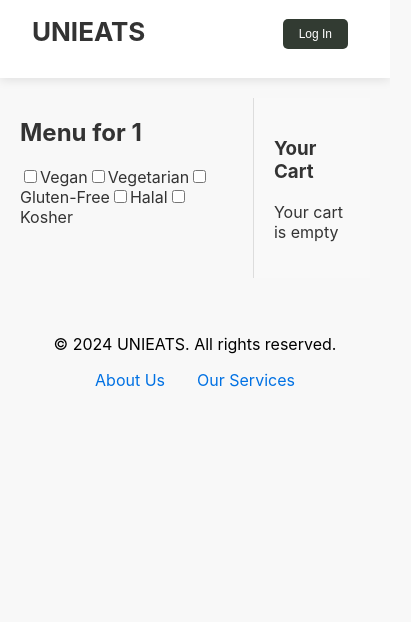
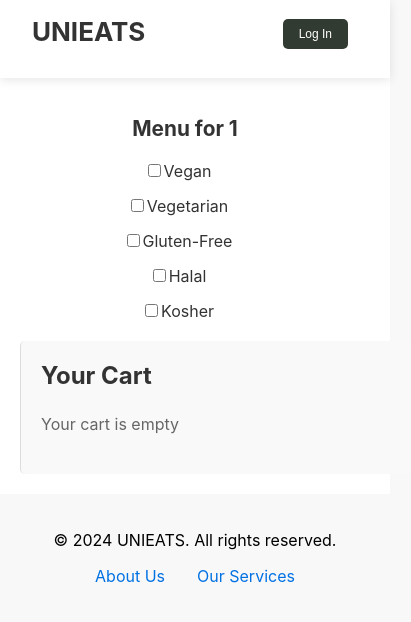
Before and after one commit to RohanChhika/UniEats_Frontend, a React (Create React App) app: page /restaurant/1 in a window 390 px wide. Shown: the top 622 px of the page, 411 px wide, since content can reach past the window. Built offline with nearby package versions, Linux system fonts and the light colour scheme.

Commit message:
menu css-1

```diff
--- a/src/App.css
+++ b/src/App.css
@@ -353,7 +353,124 @@ input[type="text"] {
 }
 
 
-@media (max-width: 768px) {
+/* Manu Page */
+.menu-page-container {
+  display: flex;
+  justify-content: space-between;
+  align-items: flex-start;
+  padding: 20px;
+  gap: 20px;
+  background-color: #ffffff;
+}
+
+.menu-items {
+  width: 70%;
+  margin: 0 auto;
+  text-align: center;
+}
+
+.Heading{
+  font-size: 2rem;
+  margin-bottom: 20px;
+
+}
+
+.menu-item {
+  background-color: #f9f9f9;
+  border: 1px solid #ddd;
+  padding: 15px;
+  border-radius: 5px;
+  margin-bottom: 20px;
+  transition: transform 0.2s ease, box-shadow 0.2s ease;
+}
+
+.menu-item:hover {
+  transform: translateY(-5px);
+  box-shadow: 0 4px 10px rgba(0, 0, 0, 0.1);
+}
+
+.menu-item h3 {
+  margin: 0;
+  font-size: 1.5rem;
+  color: #333;
+}
+
+.menu-item p {
+  margin: 10px 0;
+  color: #666;
+}
+
+.menu-items div {
+  display: flex;
+  justify-content: center;
+  gap: 15px;
+  margin-top: 20px;
+}
+
+.menu-items label {
+  margin-right: 15px;
+  font-size: 1rem;
+  color: #333;
+}
+
+.cart-container {
+  width: 25%;
+  padding: 20px;
+  background-color: #f9f9f9;
+  border-left: 1px solid #ddd;
+  position: sticky;
+  top: 20px;
+  height: fit-content;
+  border-radius: 5px;
+}
+
+.cart-container h3 {
+  margin-top: 0;
+  font-size: 1.5rem;
+  color: #333;
+}
+
+.cart-container ul {
+  list-style-type: none;
+  padding: 0;
+}
+
+.cart-container li {
+  display: flex;
+  justify-content: space-between;
+  margin-bottom: 10px;
+  font-size: 1rem;
+  color: #333;
+}
+
+.cart-container button {
+  background-color: #0075fa;
+  border: none;
+  color: white;
+  padding: 5px 10px;
+  font-size: 0.9rem;
+  cursor: pointer;
+  border-radius: 3px;
+  transition: background-color 0.3s ease;
+}
+
+.cart-container button:hover {
+  background-color: #2600ff;
+}
+
+.cart-container h4 {
+  font-size: 1.25rem;
+  color: #333;
+  margin: 20px 0 10px;
+}
+
+.cart-container p {
+  margin: 20px 0;
+  font-size: 1rem;
+  color: #666;
+}
+
+@media (max-width: 800px) {
   /* Responsive styling for smaller screens */
   .about-us-section, .features-section {
     padding: 2rem 1rem;
@@ -411,4 +528,26 @@ input[type="text"] {
     font-size: 1rem;
   }
 
+  .menu-page-container {
+    flex-direction: column;
+    gap: 0;
+  }
+
+  .menu-items {
+    width: 90%;
+  }
+
+  .menu-items .Heading {
+    font-size: 1.3rem;
+  }
+
+  .menu-items div {
+    flex-direction: column;
+  }
+
+  .cart-container {
+    width: 100%;
+    margin-top: 20px;
+  }
+
 }
--- a/src/components/Pages/menu.js
+++ b/src/components/Pages/menu.js
@@ -97,7 +97,7 @@ const MenuPage = () => {
   return (
     <div className="menu-page-container">
       <div className="menu-items">
-        <h2>Menu for {name}</h2>
+        <h2 className="Heading">Menu for {name}</h2>
 
         <div>
           {['Vegan', 'Vegetarian', 'Gluten-Free', 'Halal', 'Kosher'].map(diet => (
```
